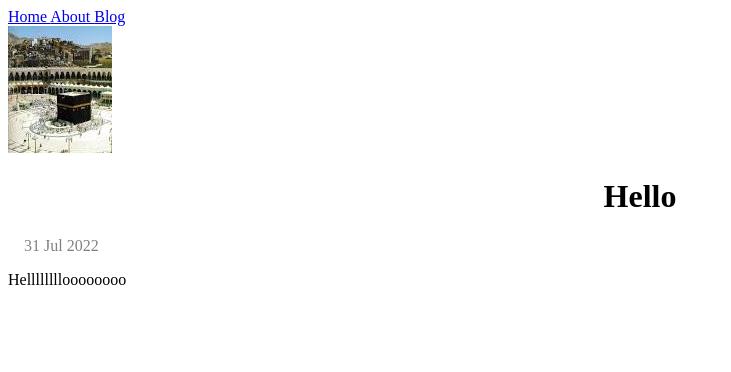
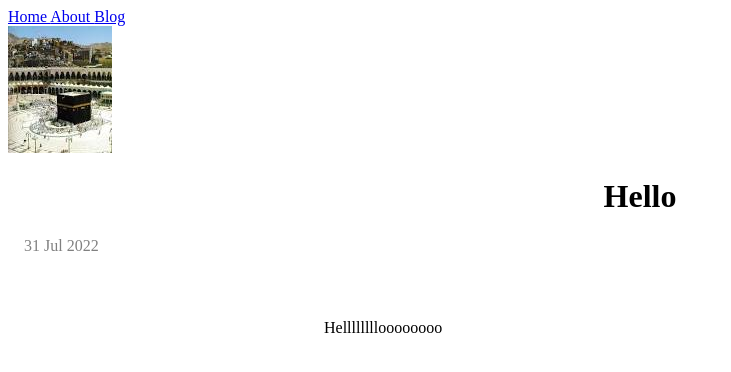
Before and after one commit to mumtazf/blog, a Jekyll site: the page built from docs/_posts/2022-07-31-yay.md, in a window 1280 px wide. Shown: the top 372 px of the page, without its empty margins (0-731 px from the left). Built offline with Jekyll 4.4.1, drawn with Linux system fonts in a browser that asks for light colours.

Commit message:
styling changes

```diff
--- a/docs/assets/style.css
+++ b/docs/assets/style.css
@@ -15,3 +15,9 @@ header{
 .featured-image{
     width: 100%;
 }
+
+.blog-content{
+        margin: auto;
+        width: 50%;
+        padding: 3em;
+}
```
